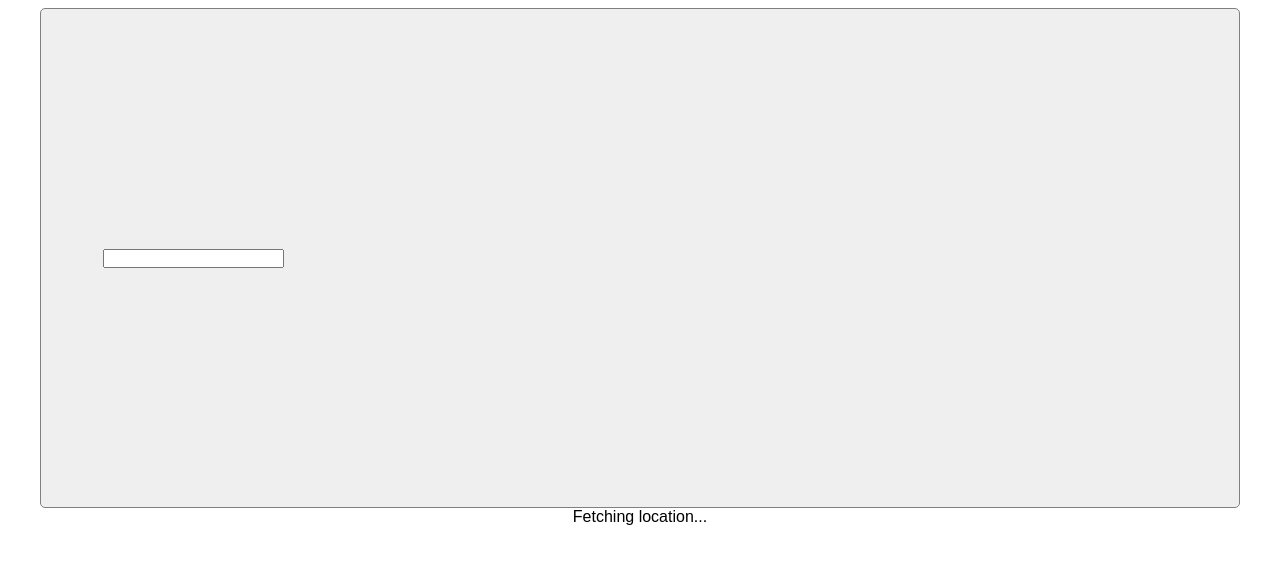
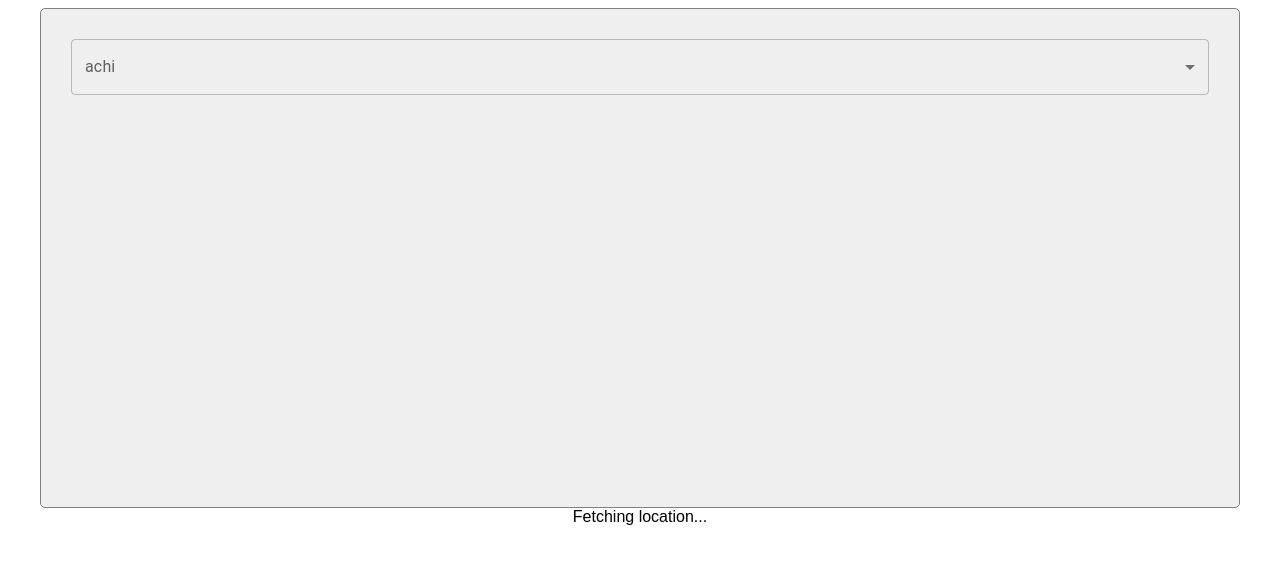
Before and after one commit to achiewe/countries-project, a React (Vite) app: page / in a window 1280 px wide. Shown: the top 564 px of the page. Built offline with nearby package versions, Linux system fonts and the light colour scheme; no server answers.

Commit message:
install mui where is component which i can use in the proejct

```diff
--- a/package.json
+++ b/package.json
@@ -11,6 +11,10 @@
     "serve-json": "json-server --watch data.json --port 4000"
   },
   "dependencies": {
+    "@emotion/react": "^11.11.3",
+    "@emotion/styled": "^11.11.0",
+    "@mui/material": "^5.15.7",
+    "@mui/styled-engine-sc": "^6.0.0-alpha.14",
     "@types/styled-components": "^5.1.34",
     "axios": "^1.6.7",
     "json-server": "^1.0.0-alpha.23",
--- a/src/components/Home/InputCountry.tsx
+++ b/src/components/Home/InputCountry.tsx
@@ -1,18 +1,28 @@
+import MenuItem from "@mui/material/MenuItem";
+import FormControl from "@mui/material/FormControl";
+import InputLabel from "@mui/material/InputLabel";
+import Select from "@mui/material/Select";
 import styled from "styled-components";
 
 export default function InputCountry() {
   return (
     <MainInputDiv>
-      <input />
+      <FormControl fullWidth>
+        <InputLabel id="demo-simple-select-label">achi</InputLabel>
+        <Select
+          labelId="demo-simple-select-label"
+          id="demo-simple-select"
+          label="Age"
+        >
+          <MenuItem value={10}>Ten</MenuItem>
+        </Select>
+      </FormControl>
     </MainInputDiv>
   );
 }
 
 const MainInputDiv = styled.div`
   width: 100%;
-  padding: 32px;
   display: flex;
   flex-direction: row;
-  align-items: center;
-  justify-content: space-between;
 `;
```
Also changed, not shown: 1 other file (tests, documents, lock files or other folders).
